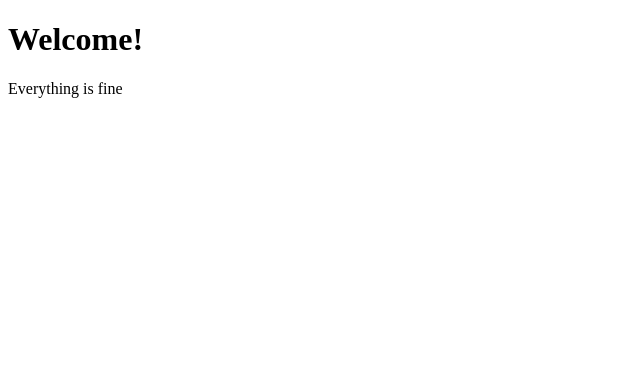
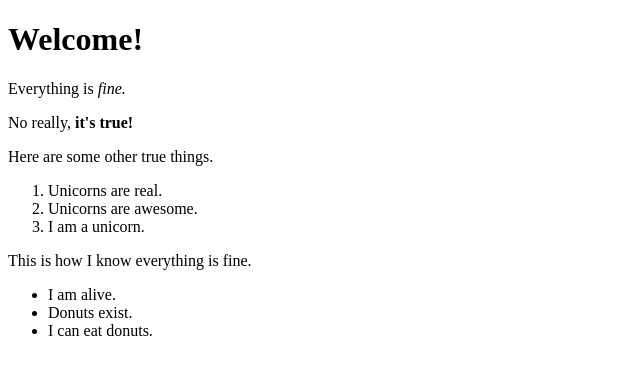
Before and after one commit to MarkusSchiffer/html-basics, a plain HTML site: page index.html in a window 1280 px wide. Shown: the whole page, without its empty margins (0-640 px from the left). Drawn offline with Linux system fonts and the light colour scheme.

Commit message:
add new elements to index.html page

```diff
--- a/index.html
+++ b/index.html
@@ -6,7 +6,19 @@
   </head>
   <body>
     <h1>Welcome!</h1>
-    <p>Everything is fine</p>
+    <p>Everything is <em>fine.</em></p>
+    <p>No really, <strong>it's true!</strong></p>
+    <p>Here are some other true things.</p>
+    <ol>
+      <li>Unicorns are real.</li>
+      <li>Unicorns are awesome.</li>
+      <li>I am a unicorn.</li>
+    </ol>
+    <p>This is how I know everything is fine.</p>
+    <ul>
+      <li>I am alive.</li>
+      <li>Donuts exist.</li>
+      <li>I can eat donuts.</li>
+    </ul>
   </body>
-
 </html>
```
